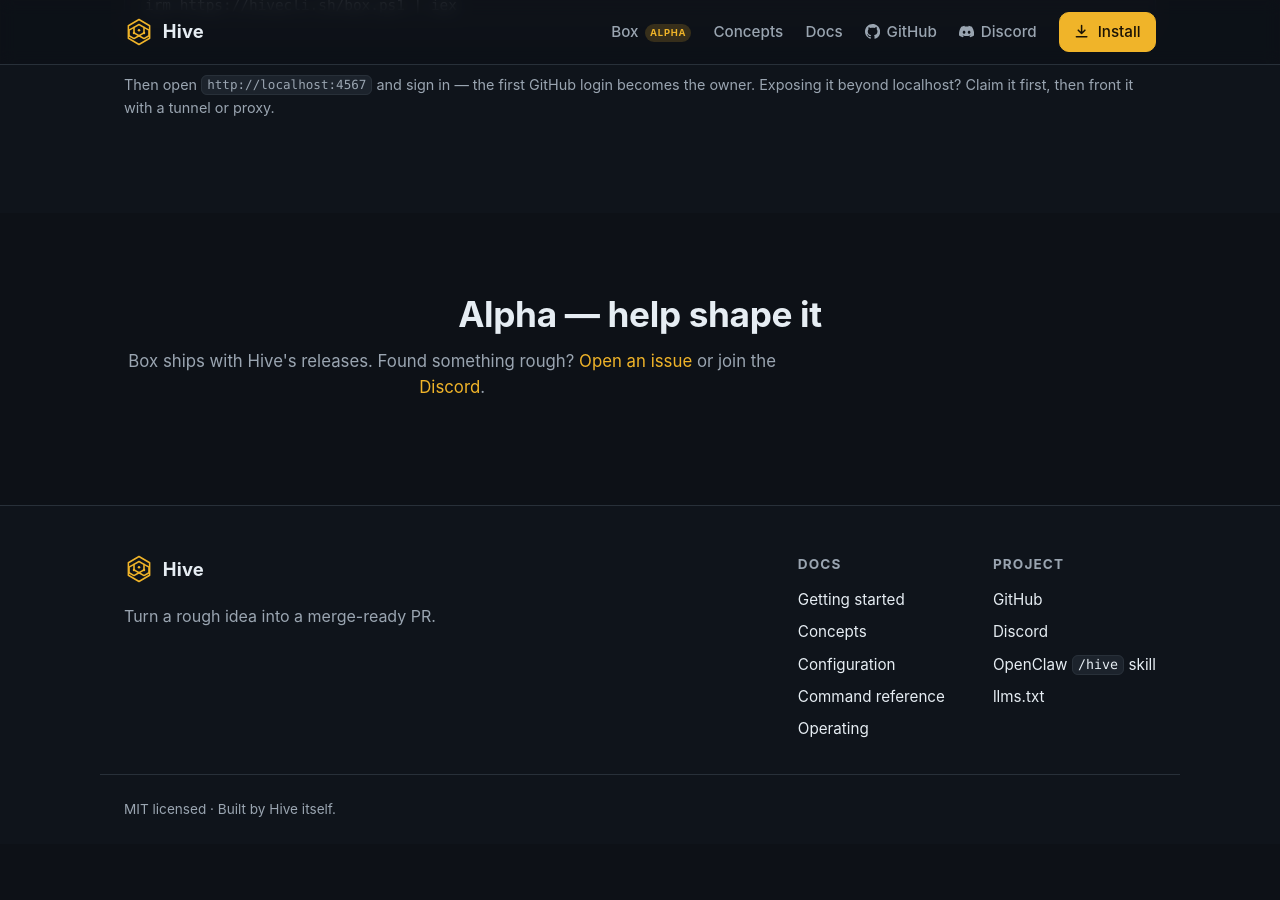
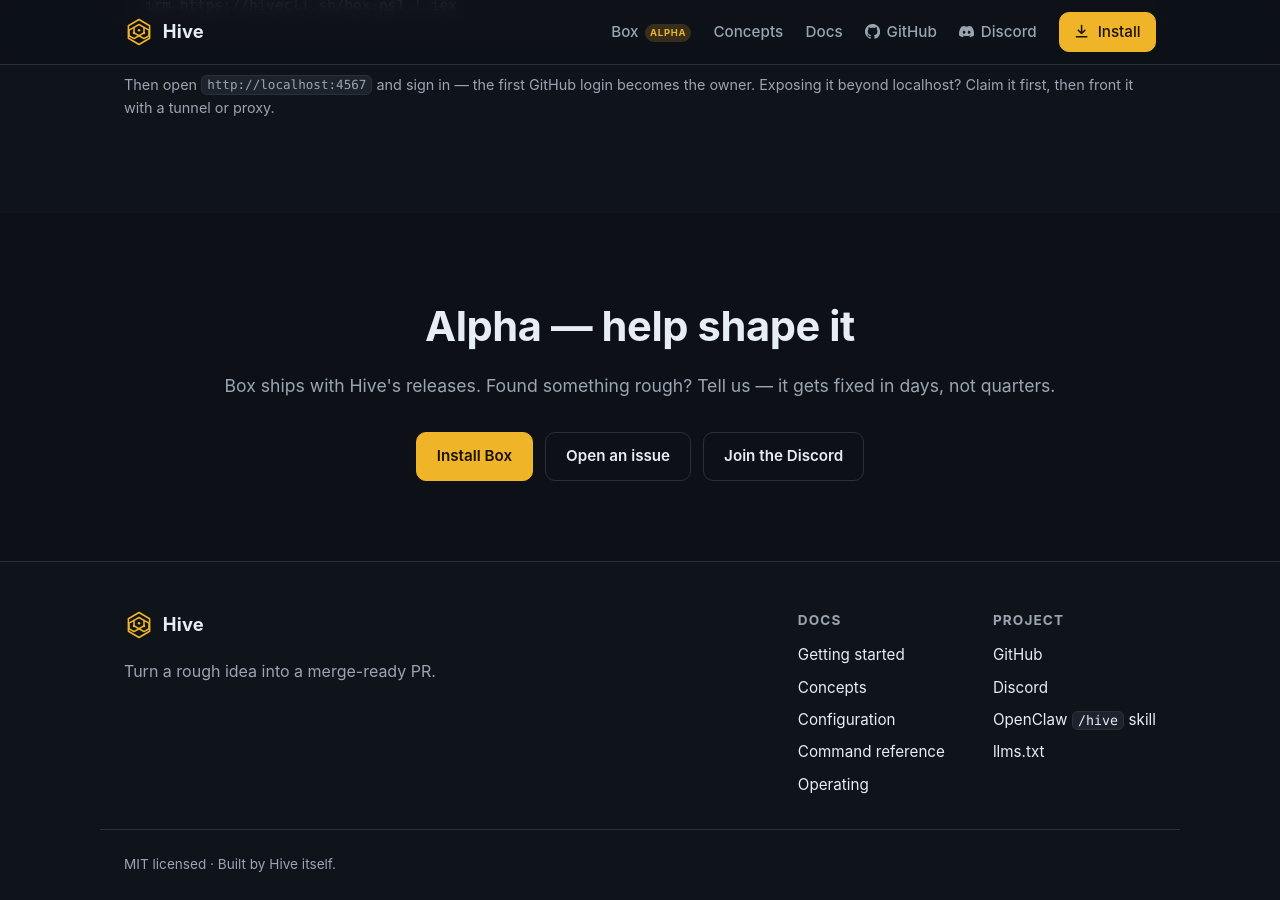
Before and after one commit to ivankuznetsov/hive-site, a Jekyll site: the page built from box/index.md, in a window 1280 px wide and 900 px high, scrolled down 2509 px. Built offline with Jekyll 4.4.1, drawn with Linux system fonts in a browser that asks for light colours; before the commit the page ends 3353 px from its top, so only the background shows below that.

Commit message:
fix(box): CTA uses the landing's centered cta__ structure + button row
section-lead is a left-anchored 62ch box, so the centered CTA text sat
lopsided with dead space where the main landing has buttons.

Co-Authored-By: Claude Fable 5 <noreply@anthropic.com>

```diff
--- a/_includes/box/cta.html
+++ b/_includes/box/cta.html
@@ -1,10 +1,11 @@
-<section class="cta">
-  <div class="wrap">
-    <h2 class="section-title">Alpha — help shape it</h2>
-    <p class="section-lead">
-      Box ships with Hive's releases. Found something rough?
-      <a href="https://github.com/ivankuznetsov/hive/issues">Open an issue</a> or
-      join the <a href="https://discord.gg/Qg5E7rMt">Discord</a>.
-    </p>
+<section class="cta" id="cta">
+  <div class="wrap cta__inner">
+    <h2 class="cta__title">Alpha — help shape it</h2>
+    <p class="cta__sub">Box ships with Hive's releases. Found something rough? Tell us — it gets fixed in days, not quarters.</p>
+    <div class="cta__buttons">
+      <a class="btn btn--primary" href="#install">Install Box</a>
+      <a class="btn btn--ghost" href="https://github.com/ivankuznetsov/hive/issues">Open an issue</a>
+      <a class="btn btn--ghost" href="https://discord.gg/Qg5E7rMt">Join the Discord</a>
+    </div>
   </div>
 </section>
```
